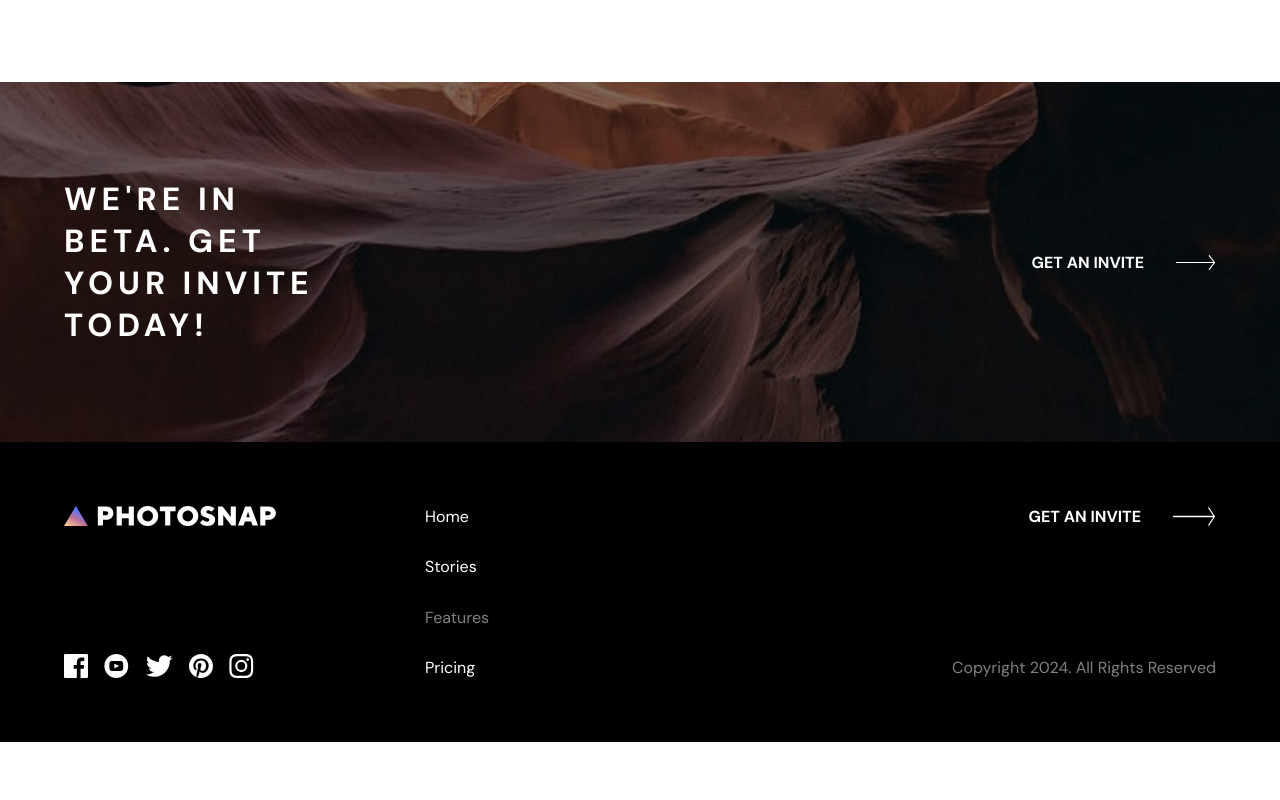
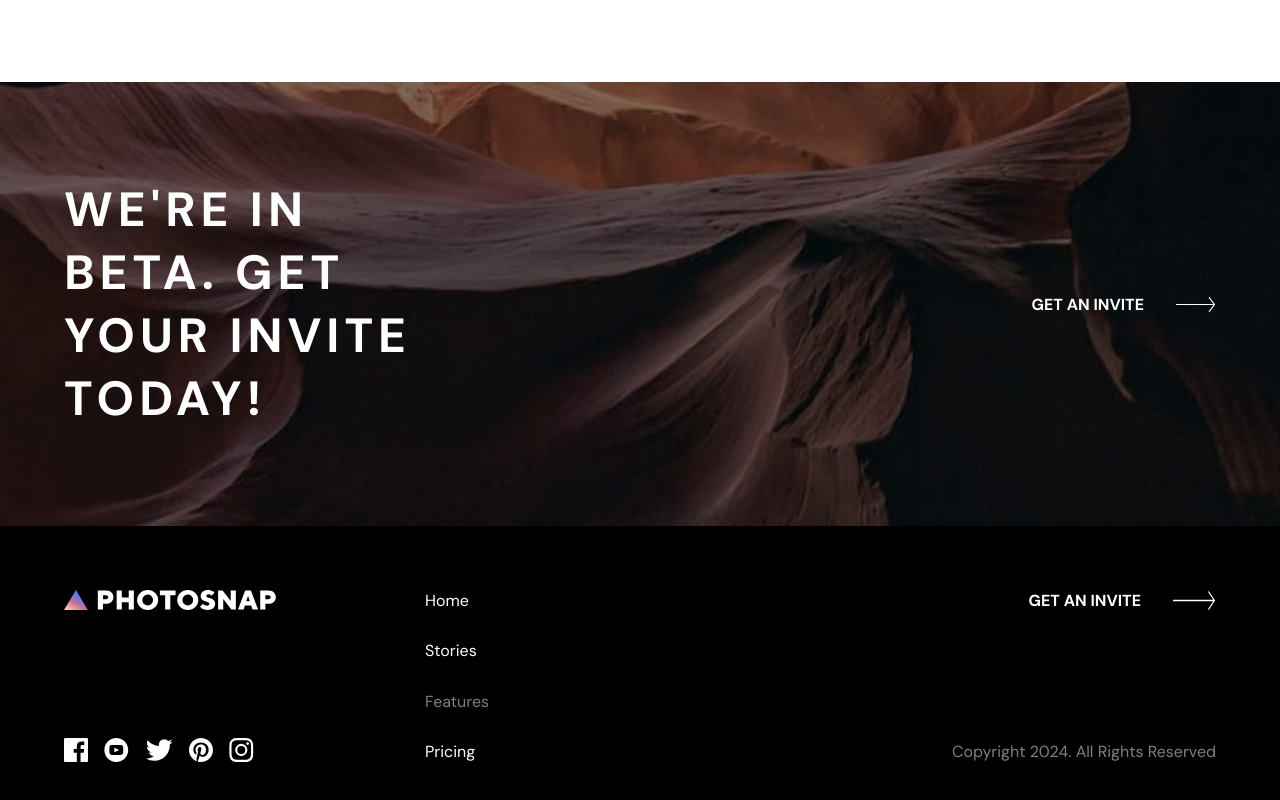
Before and after one commit to CharlesChristianPilapil/Photosnap, a React (Vite) app: page /Features in a window 1280 px wide. Shown: the part 1244-2044 px from the top of the page. Before the commit the page ends 1986 px from the top, so only its background shows below. Built offline with nearby package versions, Linux system fonts and the light colour scheme.

Commit message:
h1 update

```diff
--- a/src/components/pages/features/features.css
+++ b/src/components/pages/features/features.css
@@ -168,6 +168,11 @@
       padding-top: 5rem;
       padding-bottom: 5rem;
       background-image: url(../../../assets/shared/tablet/bg-beta.jpg);
+
+      h1 {
+        font-size: 3rem;
+        max-width: 400px;
+      }
     }
 }
 
```
